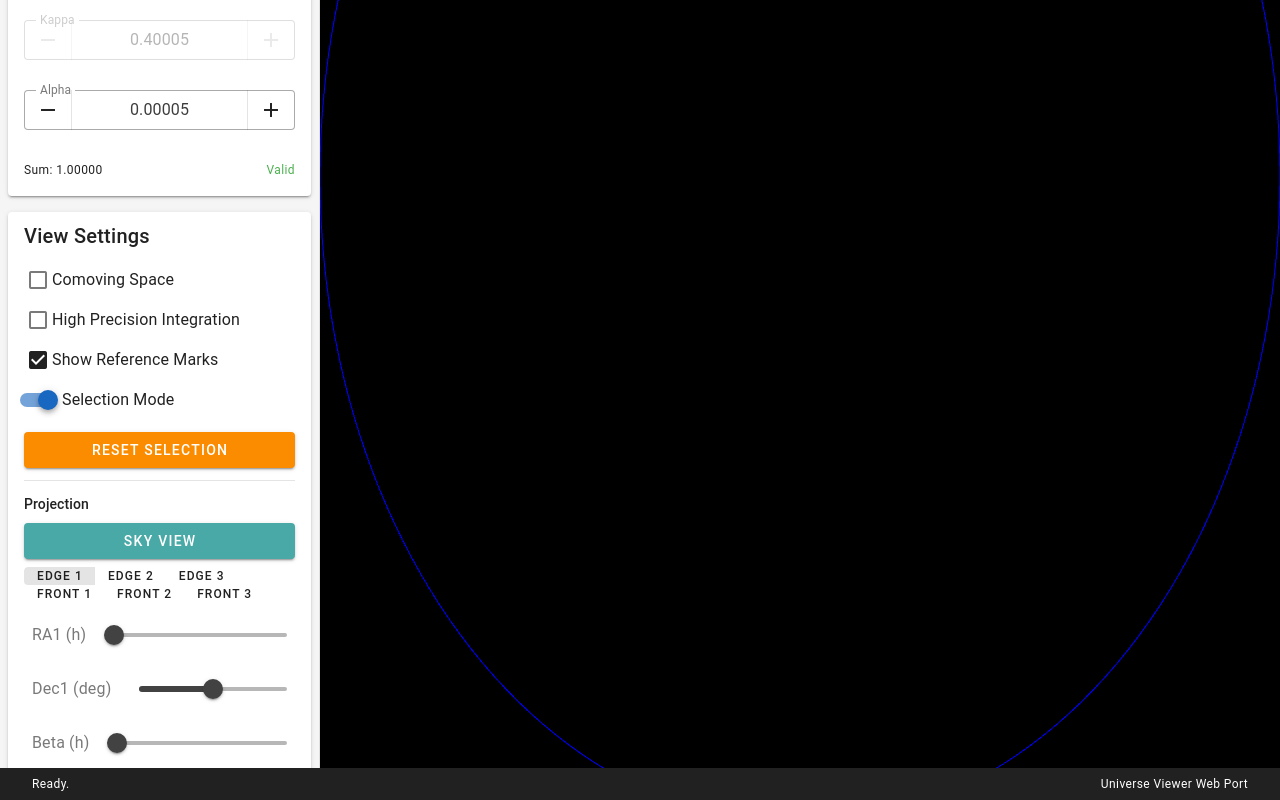
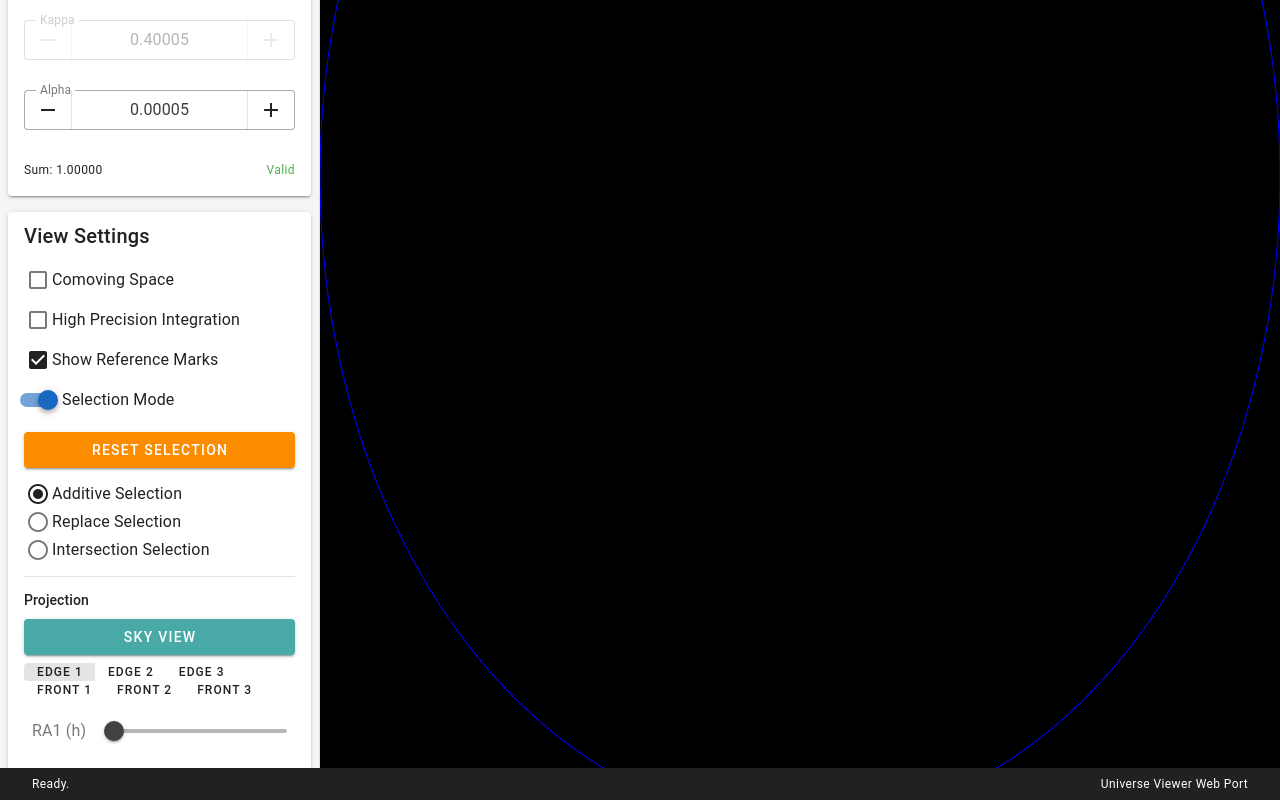
Before and after one commit to UniverseViewer/universe-viewer, a Vue app: page / in a window 1280 px wide. Both pictures are taken after a click on the label "Selection Mode". Built offline with nearby package versions, Linux system fonts and the light colour scheme.

Commit message:
Fixed selection modes, and added controls in the GUI

```diff
--- a/src/components/ViewerCanvas.vue
+++ b/src/components/ViewerCanvas.vue
@@ -31,7 +31,7 @@ export default {
     const overlay = ref(null)
 
     const store = useUniverseStore()
-    const { quasars, kappa, view, ascension_max, somethingToShow } = storeToRefs(store)
+    const { quasars, kappa, view, ascension_max, somethingToShow, selectionModeType } = storeToRefs(store)
 
     const state = reactive({
       SIZE_X: 500,
@@ -394,46 +394,60 @@ export default {
       const q = quasars.value || []
       let nbSelected = 0
 
+      // Pre-capture selected state for intersection mode
+      const previouslySelected = new Set();
+      if (selectionModeType.value === 'intersection') {
+        q.forEach(qi => {
+          if (qi.isSelected()) {
+            previouslySelected.add(qi);
+          }
+        });
+      }
+
+      // Initial deselection for 'replace' and 'intersection' modes
+      // For 'additive', existing selections outside the new rectangle remain selected.
+      if (selectionModeType.value === 'replace' || selectionModeType.value === 'intersection') {
+        q.forEach(qi => qi.setSelected(false));
+      }
+
       for (let i = 0; i < q.length; i++) {
         const qi = q[i]
+        let x, y
         if (state.mode === state.UNIVERSE_MODE) {
-          const x = qi.getx()
-          const y = qi.gety()
-          if (x > selX1 && x < selX2 && y > selY1 && y < selY2) {
-            if (store.selectedCount !== 0 && !store.multipleSelection) {
-              if (qi.isSelected()) {
-                qi.setSelected(true)
-                nbSelected += 1
-              } else {
-                qi.setSelected(false)
-              }
-            } else {
-              qi.setSelected(true)
-              nbSelected += 1
-            }
-          } else {
-            if (!store.multipleSelection) qi.setSelected(false)
-            else if (qi.isSelected()) nbSelected += 1
-          }
+          x = qi.getx()
+          y = qi.gety()
         } else {
           const asc = qi.getAscension()
           const dec = qi.getDeclination()
-          if (asc > selX1 && asc < selX2 && dec > selY1 && dec < selY2) {
-            if (store.selectedCount !== 0 && !store.multipleSelection) {
-              if (qi.isSelected()) {
-                qi.setSelected(true)
-                nbSelected += 1
-              } else {
-                qi.setSelected(false)
-              }
-            } else {
-              qi.setSelected(true)
-              nbSelected += 1
+          x = asc
+          y = dec
+        }
+
+        const isInsideRectangle = (x > selX1 && x < selX2 && y > selY1 && y < selY2);
+
+        switch (selectionModeType.value) {
+          case 'additive':
+            if (isInsideRectangle) {
+              qi.setSelected(true);
             }
-          } else {
-            if (!store.multipleSelection) qi.setSelected(false)
-            else if (qi.isSelected()) nbSelected += 1
-          }
+            // If not inside, its state remains unchanged (additive)
+            break;
+          case 'replace':
+            if (isInsideRectangle) {
+              qi.setSelected(true);
+            }
+            // If not inside, it was already deselected above
+            break;
+          case 'intersection':
+            if (isInsideRectangle && previouslySelected.has(qi)) {
+              qi.setSelected(true);
+            }
+            // If not inside or not previously selected, it was already deselected above
+            break;
+        }
+
+        if (qi.isSelected()) {
+          nbSelected += 1;
         }
       }
 
--- a/src/stores/universe.js
+++ b/src/stores/universe.js
@@ -19,7 +19,7 @@ export const UPDATE_VIEWER = 3
 
 export const useUniverseStore = defineStore('universe', () => {
   const selectedCount = ref(0)
-  const multipleSelection = ref(true)
+  const selectionModeType = ref('additive') // 'additive', 'replace', 'intersection'
 
   const quasars = shallowRef(null)
   const ascension_max = ref(0)
@@ -53,8 +53,12 @@ export const useUniverseStore = defineStore('universe', () => {
     selectedCount.value = n
   }
 
-  function setMultipleSelection(flag) {
-    multipleSelection.value = flag
+  function setSelectionModeType(type) {
+    if (['additive', 'replace', 'intersection'].includes(type)) {
+      selectionModeType.value = type
+    } else {
+      console.warn(`Invalid selection mode type: ${type}`)
+    }
   }
 
   function initEnvironment() {
@@ -417,7 +421,7 @@ export const useUniverseStore = defineStore('universe', () => {
 
   return {
     selectedCount,
-    multipleSelection,
+    selectionModeType,
     quasars,
     ascension_max,
     lambda,
@@ -440,7 +444,7 @@ export const useUniverseStore = defineStore('universe', () => {
     userDec1Deg,
     userBetaHours,
     setSelectedCount,
-    setMultipleSelection,
+    setSelectionModeType,
     initEnvironment,
     setQuasars,
     setAscensionMax,
--- a/src/views/MainWindow.vue
+++ b/src/views/MainWindow.vue
@@ -126,6 +126,19 @@
                   Reset Selection
                 </v-btn>
 
+                <v-radio-group
+                  v-if="selectionMode"
+                  v-model="selectionModeType"
+                  density="compact"
+                  hide-details
+                  class="mt-3"
+                  @update:modelValue="store.setSelectionModeType(selectionModeType)"
+                >
+                  <v-radio label="Additive Selection" value="additive"></v-radio>
+                  <v-radio label="Replace Selection" value="replace"></v-radio>
+                  <v-radio label="Intersection Selection" value="intersection"></v-radio>
+                </v-radio-group>
+
                 <v-divider class="my-3"></v-divider>
 
                 <div class="text-subtitle-2 mb-2">Projection</div>
@@ -221,6 +234,7 @@ const {
   userBeta,
   comovingSpaceFlag,
   precisionEnabled,
+  selectionModeType,
 } = storeToRefs(store)
 
 // Viewer Ref
```
